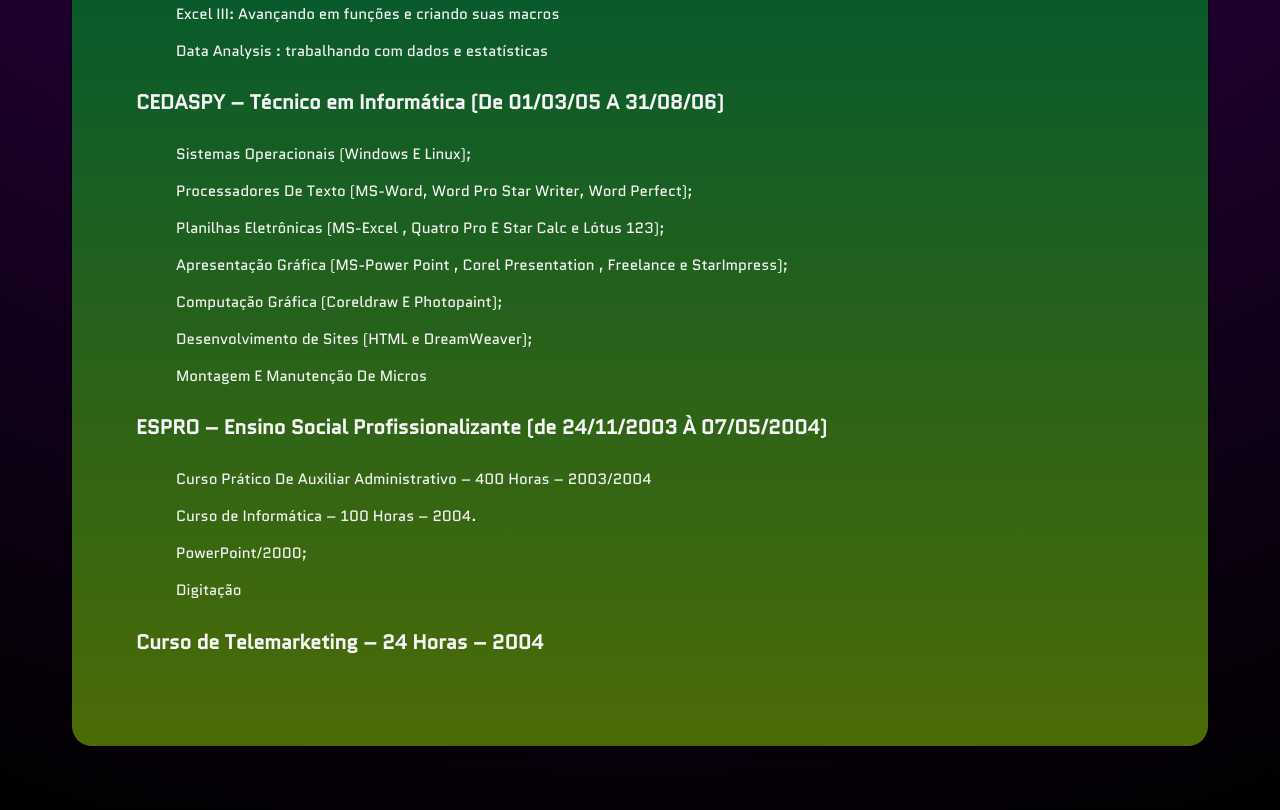
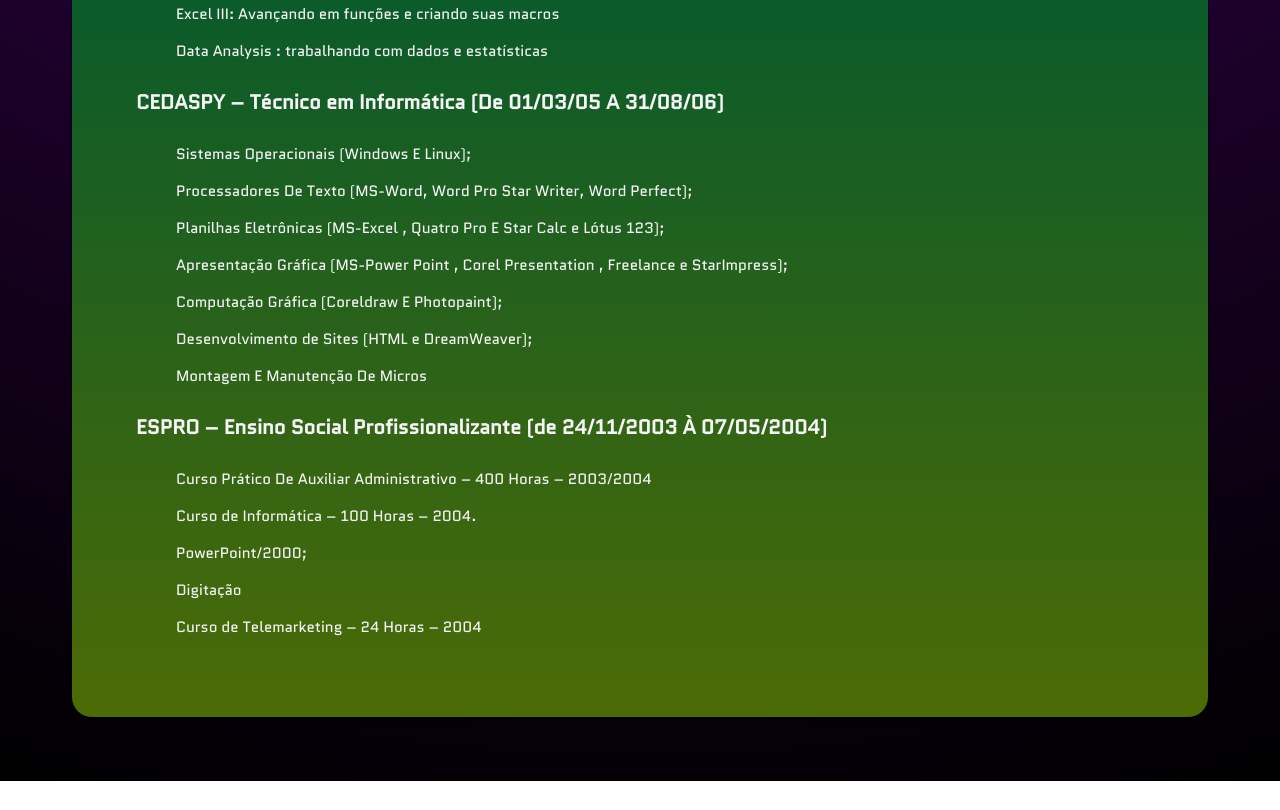
Before and after one commit to doughalves/curriculo, a plain HTML site: page index.html in a window 1280 px wide. Shown: the part 2696-3506 px from the top of the page. After the commit the page ends 3477 px from the top, so only its background shows below. Drawn offline with Linux system fonts and the light colour scheme.

Commit message:
Update index.html

```diff
--- a/index.html
+++ b/index.html
@@ -124,8 +124,7 @@
                         <ul>Curso de Informática – 100 Horas – 2004.</ul>
                         <ul>PowerPoint/2000;</ul>
                         <ul>Digitação</ul>
-
-                        <h4>Curso de Telemarketing – 24 Horas – 2004</h4>
+                        <ul>Curso de Telemarketing – 24 Horas – 2004</ul>
                     </div>
             </main>
         </div>
```
